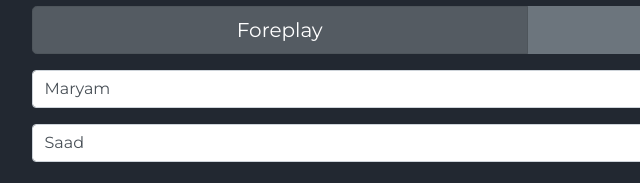
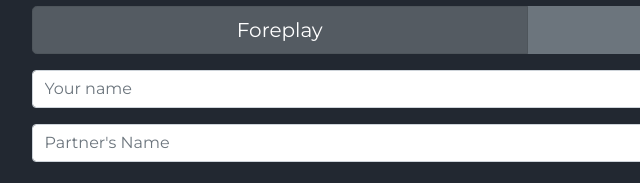
Before and after one commit to onemoretimememories/dodaresv1, a plain HTML site: page index.html in a window 1280 px wide. Shown: the part 341-524 px from the top of the page, 109-749 px from the left. Drawn offline with nearby package versions, Linux system fonts and the light colour scheme.

Commit message:
revert the name change

```diff
--- a/index.html
+++ b/index.html
@@ -77,7 +77,6 @@
               type="text"
               id="yourName"
               class="form-control"
-              value="Maryam"
             />
           </div>
           <div class="form-group">
@@ -86,7 +85,6 @@
               type="text"
               id="partnersName"
               class="form-control"
-              value="Saad"
             />
           </div>
         </div>
```
